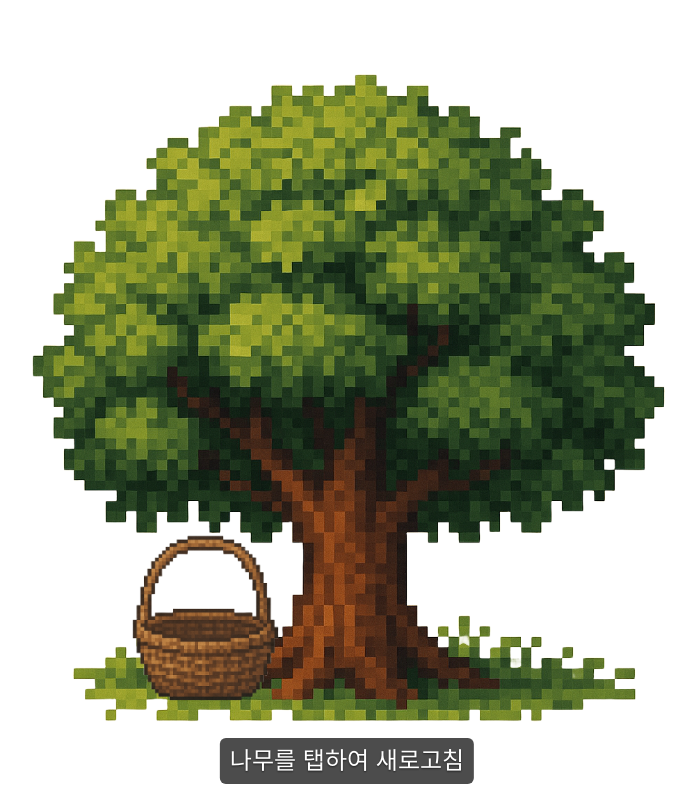
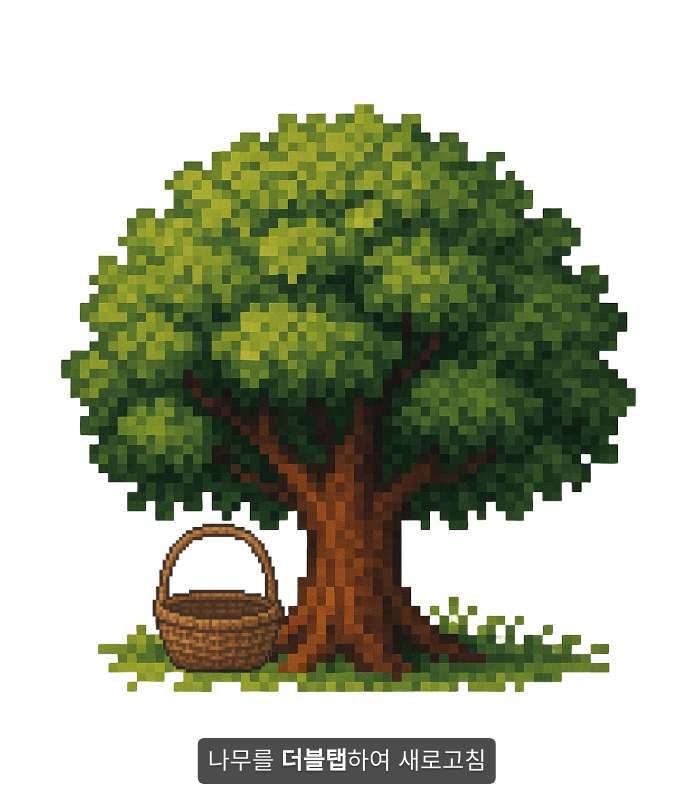
Before and after one commit to juyounginpark/juyounginpark.github.io, a Next.js app: page /ingame in a window 1280 px wide. Shown: the whole page, without its empty margins (293-989 px from the left). Built offline with nearby package versions, Linux system fonts and the light colour scheme; a web font is replaced by a local one.

Commit message:
feat: double tap to shake

```diff
--- a/pages/ingame.jsx
+++ b/pages/ingame.jsx
@@ -1,9 +1,16 @@
 "use client";
 import * as React from "react";
 
-const R = 0.809; // 가로:세로 비율(예: 480 x 593이면 480/593)
+const R = 0.809;
 
 function Ingame() {
+  const [shake, setShake] = React.useState(false);
+
+  const handleShake = () => {
+    setShake(true);
+    setTimeout(() => setShake(false), 2000); // 2초 후 원상복구
+  };
+
   return (
     <div
       className="ingame-root"
@@ -11,28 +18,26 @@ function Ingame() {
         position: "fixed",
         inset: 0,
         display: "grid",
-        placeItems: "center",   // 화면 한가운데 배치
+        placeItems: "center",
         background: "#fff",
         overflow: "hidden",
       }}
     >
-      {/* 비율 고정 스테이지 (레터박싱) */}
       <div
         className="stage"
         css={{
           position: "relative",
-          aspectRatio: String(R),                   // 비율 고정
-          width: `min(110vw, calc(110svh * ${R}))`,// 화면을 넘지 않는 최대 크기
-          // height는 aspect-ratio로 자동 결정됨
-          // (원한다면 최대/최소 폭 제한도 가능: maxWidth, minWidth)
+          aspectRatio: String(R),
+          width: `min(100vw, calc(100svh * ${R}))`,
           overflow: "hidden",
-          borderRadius: "8px", // 선택
         }}
       >
-        {/* 배경(나무) - 스테이지 기준으로 채우기 */}
+        {/* 나무 */}
         <img
           src="/images/tree.png"
           alt="tree"
+          onDoubleClick={handleShake}   // ✅ 더블클릭 이벤트
+          className={shake ? "tree shake" : "tree"}
           css={{
             position: "absolute",
             inset: 0,
@@ -40,19 +45,20 @@ function Ingame() {
             height: "100%",
             objectFit: "contain",
             objectPosition: "center",
+            cursor: "pointer",
           }}
         />
 
-        {/* 바구니 - 스테이지 기준 %로 크기/위치 */}
+        {/* 바구니 */}
         <img
           src="/images/basket.png"
           alt="basket"
           css={{
             position: "absolute",
             left: "30%",
-            bottom: "13%",          // 스테이지 높이에 대한 % (깨짐 방지)
+            bottom: "13%",
             transform: "translateX(-50%)",
-            width: "30%",           // 스테이지 너비의 % (vw 대신 %!)
+            width: "30%",
             aspectRatio: "1",
             objectFit: "contain",
           }}
@@ -67,18 +73,38 @@ function Ingame() {
           bottom: "2svh",
           left: "50%",
           transform: "translateX(-50%)",
-            zIndex: 9999, // 다른 요소 위로 올리기
-            color: "#fff", // 글자색: 흰색
+          zIndex: 9999,
+          color: "#fff",
           font: '400 clamp(14px, 2.2vw, 24px)/1.4 "DungGeunMo", -apple-system, Roboto, Helvetica, Arial, sans-serif',
           background: "rgba(0, 0, 0, 0.7)",
           padding: "6px 10px",
           borderRadius: "6px",
-            textShadow: "0 1px 2px rgba(0,0,0,0.6)", // 가독성 보강(선택)
+          textShadow: "0 1px 2px rgba(0,0,0,0.6)",
         }}
       >
-          나무를 탭하여 새로고침
+        나무를 <b>더블탭</b>하여 새로고침
       </div>
 
+      {/* CSS keyframes */}
+      <style jsx global>{`
+        @keyframes shake {
+          0%   { transform: translateX(0); }
+          10%  { transform: translateX(-10px); }
+          20%  { transform: translateX(10px); }
+          30%  { transform: translateX(-8px); }
+          40%  { transform: translateX(8px); }
+          50%  { transform: translateX(-6px); }
+          60%  { transform: translateX(6px); }
+          70%  { transform: translateX(-4px); }
+          80%  { transform: translateX(4px); }
+          90%  { transform: translateX(-2px); }
+          100% { transform: translateX(0); }
+        }
+
+        .shake {
+          animation: shake 2s ease;
+        }
+      `}</style>
     </div>
   );
 }
```
Lines whose indentation alone changed are shown as unchanged.
